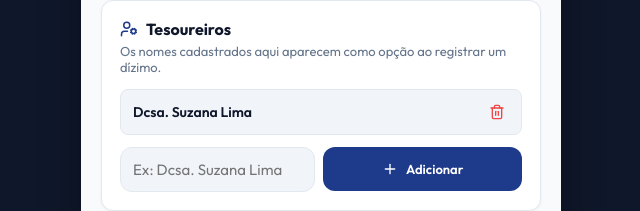
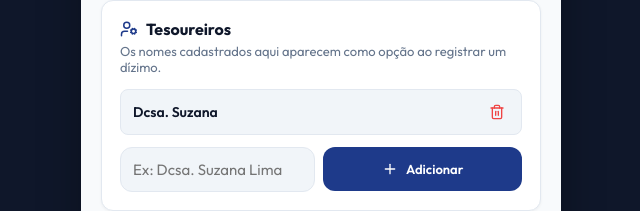
Before and after one commit to rslima-lifetime/CartaoDizimoADFARE, a React (Vite) app: page / in a window 1280 px wide. Shown: the part 841-1052 px from the top of the page, without its empty margins (319-959 px from the left). Built offline with nearby package versions, Linux system fonts and the light colour scheme.

Commit message:
fix: corrige nome padrao da tesoureira para Dcsa. Suzana

```diff
--- a/src/App.jsx
+++ b/src/App.jsx
@@ -218,7 +218,7 @@ export default function App() {
     if (savedTesoureiros) {
       setTesoureiros(JSON.parse(savedTesoureiros));
     } else {
-      const defaultTesoureiros = ['Dcsa. Suzana Lima'];
+      const defaultTesoureiros = ['Dcsa. Suzana'];
       setTesoureiros(defaultTesoureiros);
       localStorage.setItem('adfare_tesoureiros', JSON.stringify(defaultTesoureiros));
     }
```
